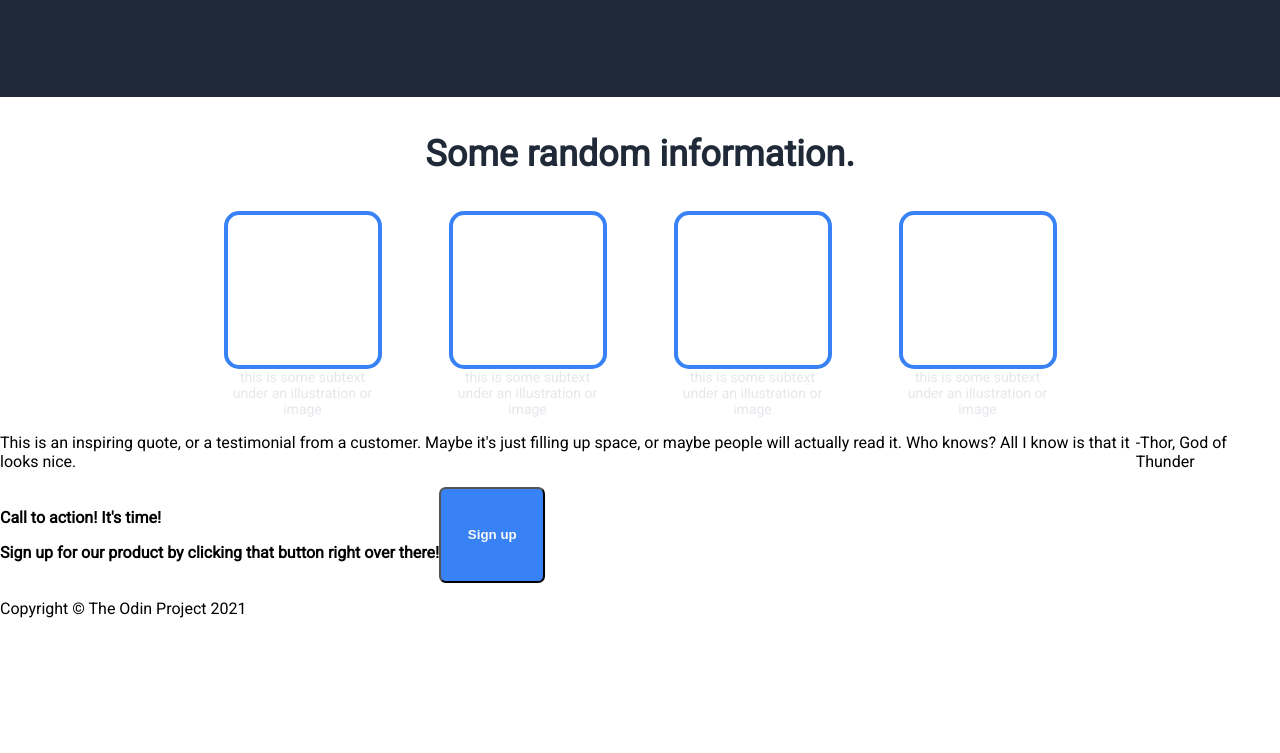
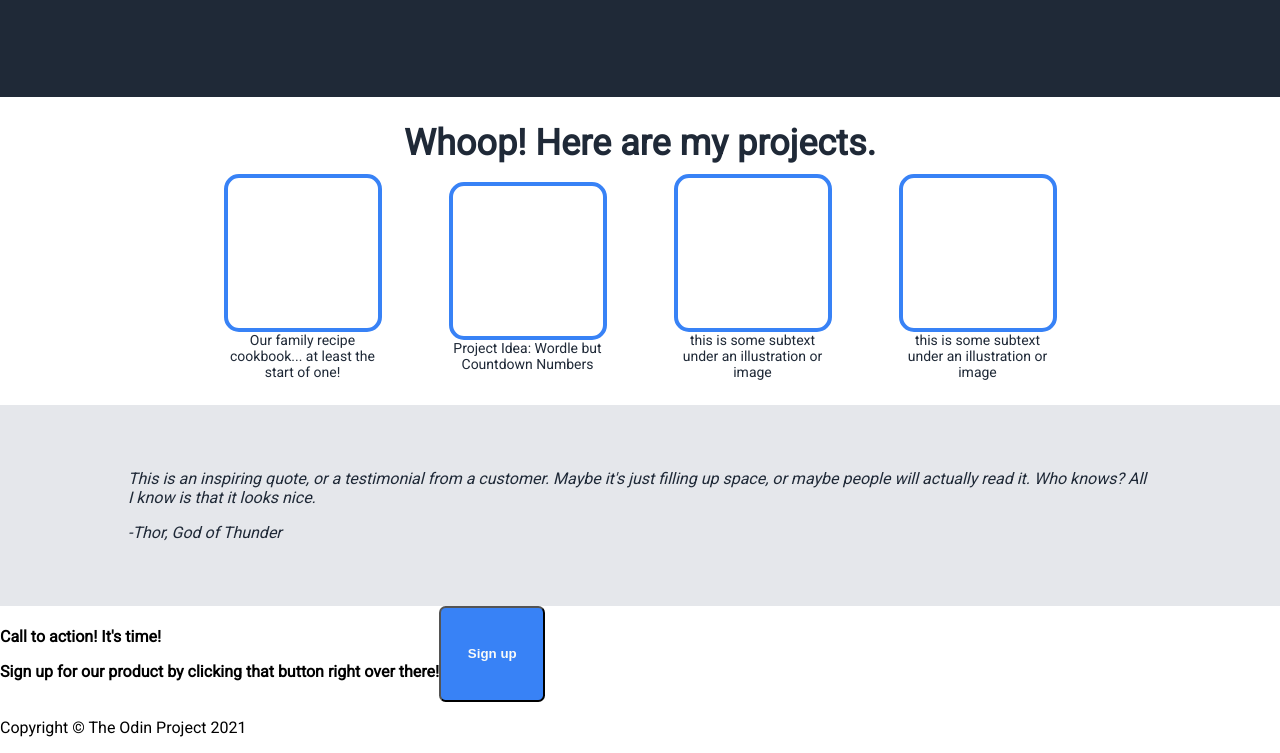
Before and after one commit to kermola/odin-landingpage, a plain HTML site: page index.html in a window 1280 px wide. Shown: the part 532-1285 px from the top of the page. Before the commit the page ends 1166 px from the top, so only its background shows below. Drawn offline with Linux system fonts and the light colour scheme.

Commit message:
Progress styles.  Wrap ideas and style quotes

```diff
--- a/index.html
+++ b/index.html
@@ -13,9 +13,9 @@
         <div class="headerlogo"><img src="/images/logo-placeholder-image.png" width="100" height="100"></div>
         <div class="headerlinks">
             <ul>
-                <li><a href="#">header link one</a></li>
-                <li><a href="#">header link two</a></li>
-                <li><a href="#">header link three</a></li>
+                <li><a href="#" class="linkclass">header link one</a></li>
+                <li><a href="#" class="linkclass">header link two</a></li>
+                <li><a href="#" class="linkclass">header link three</a></li>
             </ul>
         </div>
     </div>
@@ -30,22 +30,22 @@
         </div>
     </div>
     <div class="information">
-        <h3>Some random information.</h3>
+        <h3>Whoop!  Here are my projects.</h3>
         <div class="info-container">
             <div class="infobox">
-                <div class="emptybox"></div>
+                <a href="../odin-recipes/index.html" src="../odin-recipes/recipes/eggfriedrice.jpg" class="projectbox" alt="Recipe Homepage"></a>
+                <div class="text">Our family recipe cookbook... at least the start of one!</div>
+            </div>
+            <div class="infobox">
+                <a href="../odin-recipes/index.html" src="../odin-recipes/recipes/eggfriedrice.jpg" class="projectbox" alt="Recipe Homepage"></a>
+                <div class="text">Project Idea: Wordle but Countdown Numbers</div>
+            </div>
+            <div class="infobox">
+                <a href="../odin-recipes/index.html" src="../odin-recipes/recipes/eggfriedrice.jpg" class="projectbox" alt="Recipe Homepage"></a>
                 <div class="text">this is some subtext under an illustration or image</div>
             </div>
             <div class="infobox">
-                <div class="emptybox"></div>
-                <div class="text">this is some subtext under an illustration or image</div>
-            </div>
-            <div class="infobox">
-                <div class="emptybox"></div>
-                <div class="text">this is some subtext under an illustration or image</div>
-            </div>
-            <div class="infobox">
-                <div class="emptybox"></div>
+                <a href="../odin-recipes/index.html" src="../odin-recipes/recipes/eggfriedrice.jpg" class="projectbox" alt="Recipe Homepage"></a>
                 <div class="text">this is some subtext under an illustration or image</div>
             </div>
         </div>
--- a/styles.css
+++ b/styles.css
@@ -68,7 +68,7 @@ ul {
     gap: 20px;
 }
 
-a {
+.linkclass {
     text-decoration: none;
     font-size: 18px;
     color: #E5E7EB;
@@ -78,13 +78,19 @@ h3 {
     font-size: 36px;
     font-weight: 1000;
     color: #1F2937;
+    padding-top: 0px;
+    margin-top: 0px;
+    margin-bottom: 10px;
 }
 .information {
     text-align: center;
+    padding-top: 25px;
+    padding-bottom: 25px;
 }
 
 .info-container {
     display: flex;
+    flex-flow: row wrap;
     justify-content: center;
     gap: 75px;
 }
@@ -95,22 +101,30 @@ h3 {
     justify-content: center;
     align-items: center;
     max-width: 150px;
-    color: #E5E7EB;
+    color: #1F2937;
     font-size: 14px;
 }
 
-.emptybox {
+.projectbox {
     width: 150px;
     height: 150px;
     border: 1px solid #3882F6;
     background: transparent;
     border-radius: 15px;
     border-width: 4px;
+}
 
+a {
+    max-width: 100%;
 }
 
 .quote {
-    display: flex;
+    /* display: flex; */
+    padding: 3em 10%;
+    background-color: #E5E7EB;
+    color: #1F2937;
+    font-weight: 300;
+    font-style: italic;
 }
 
 .lowerbanner {
```
